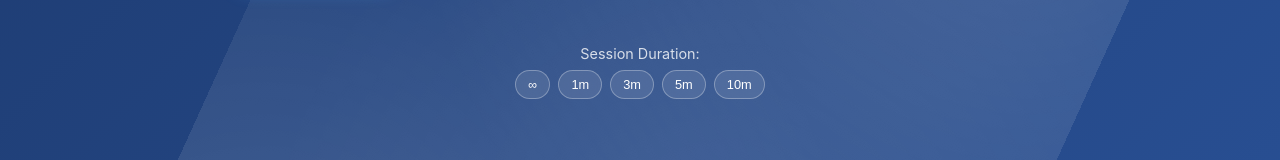
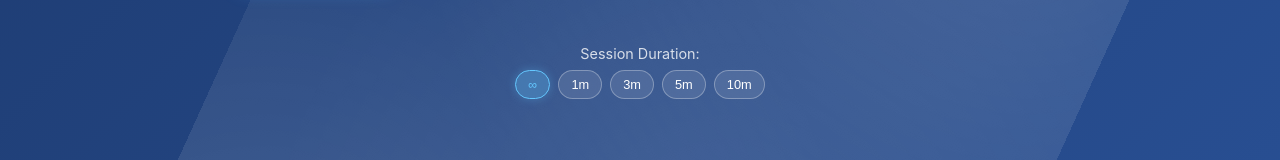
Before and after one commit to LindseyB/hush, a React (Create React App) app: page / in a window 1280 px wide. Shown: the part 271-431 px from the top of the page. Built offline with nearby package versions, Linux system fonts and the light colour scheme; the HTML template or start-up script is replaced by a standard one.

Commit message:
Have a selected state for time selections

```diff
--- a/src/App.css
+++ b/src/App.css
@@ -179,6 +179,19 @@ h1 {
 .timer-btn:hover:not(:disabled) {
   background: rgba(255, 255, 255, 0.2);
   border-color: rgba(255, 255, 255, 0.5);
+}
+
+.timer-btn.selected {
+  background: rgba(100, 200, 255, 0.3);
+  border-color: #64c8ff;
+  color: #64c8ff;
+  box-shadow: 0 0 10px rgba(100, 200, 255, 0.3);
+}
+
+.timer-btn.selected:hover:not(:disabled) {
+  background: rgba(100, 200, 255, 0.4);
+  border-color: #87ceeb;
+  color: #87ceeb;
 }
 
 .timer-btn:disabled {
--- a/src/App.tsx
+++ b/src/App.tsx
@@ -332,35 +332,35 @@ function App() {
               <label htmlFor="timer-minutes">Session Duration:</label>
               <div className="timer-inputs">
                 <button
-                  className="timer-btn"
+                  className={`timer-btn ${timerMinutes === 0 ? 'selected' : ''}`}
                   onClick={() => setTimerMinutes(0)}
                   disabled={isActive}
                 >
                   ∞
                 </button>
                 <button
-                  className="timer-btn"
+                  className={`timer-btn ${timerMinutes === 1 ? 'selected' : ''}`}
                   onClick={() => setTimerMinutes(1)}
                   disabled={isActive}
                 >
                   1m
                 </button>
                 <button
-                  className="timer-btn"
+                  className={`timer-btn ${timerMinutes === 3 ? 'selected' : ''}`}
                   onClick={() => setTimerMinutes(3)}
                   disabled={isActive}
                 >
                   3m
                 </button>
                 <button
-                  className="timer-btn"
+                  className={`timer-btn ${timerMinutes === 5 ? 'selected' : ''}`}
                   onClick={() => setTimerMinutes(5)}
                   disabled={isActive}
                 >
                   5m
                 </button>
                 <button
-                  className="timer-btn"
+                  className={`timer-btn ${timerMinutes === 10 ? 'selected' : ''}`}
                   onClick={() => setTimerMinutes(10)}
                   disabled={isActive}
                 >
```
